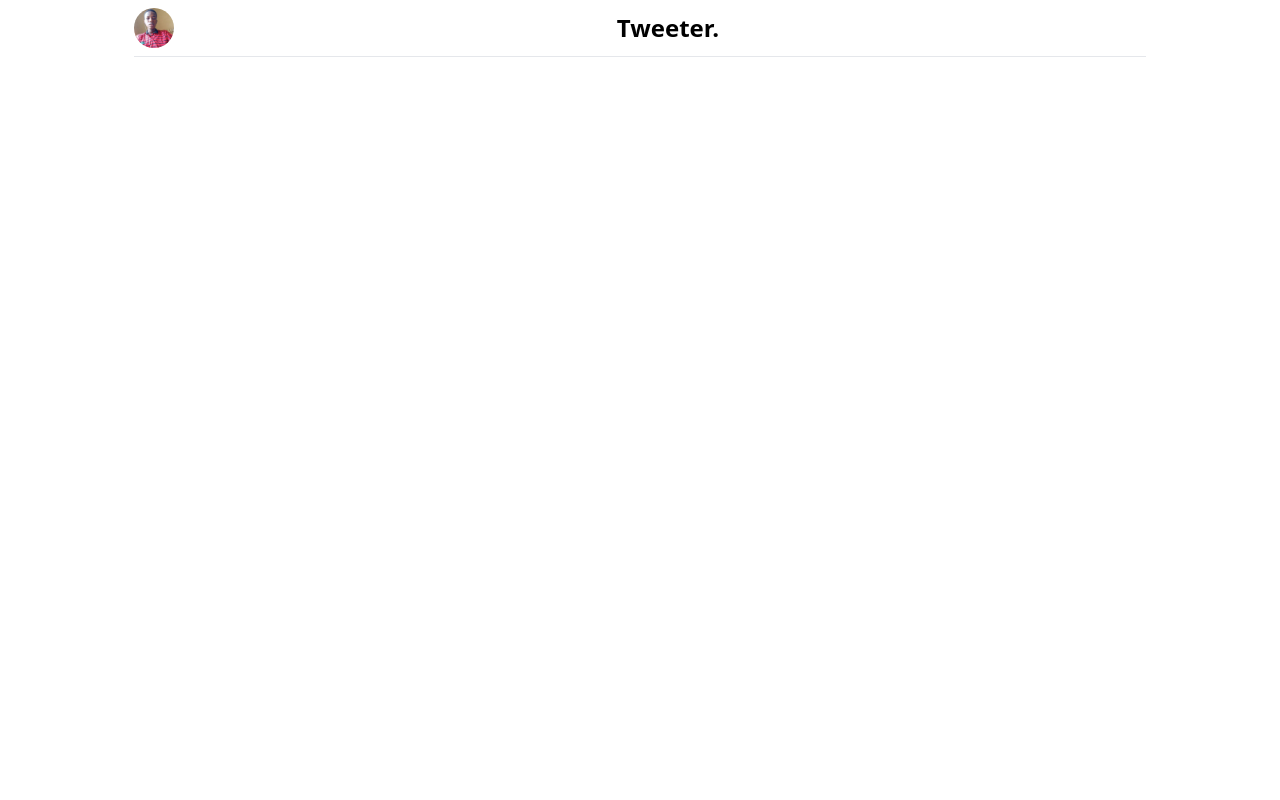
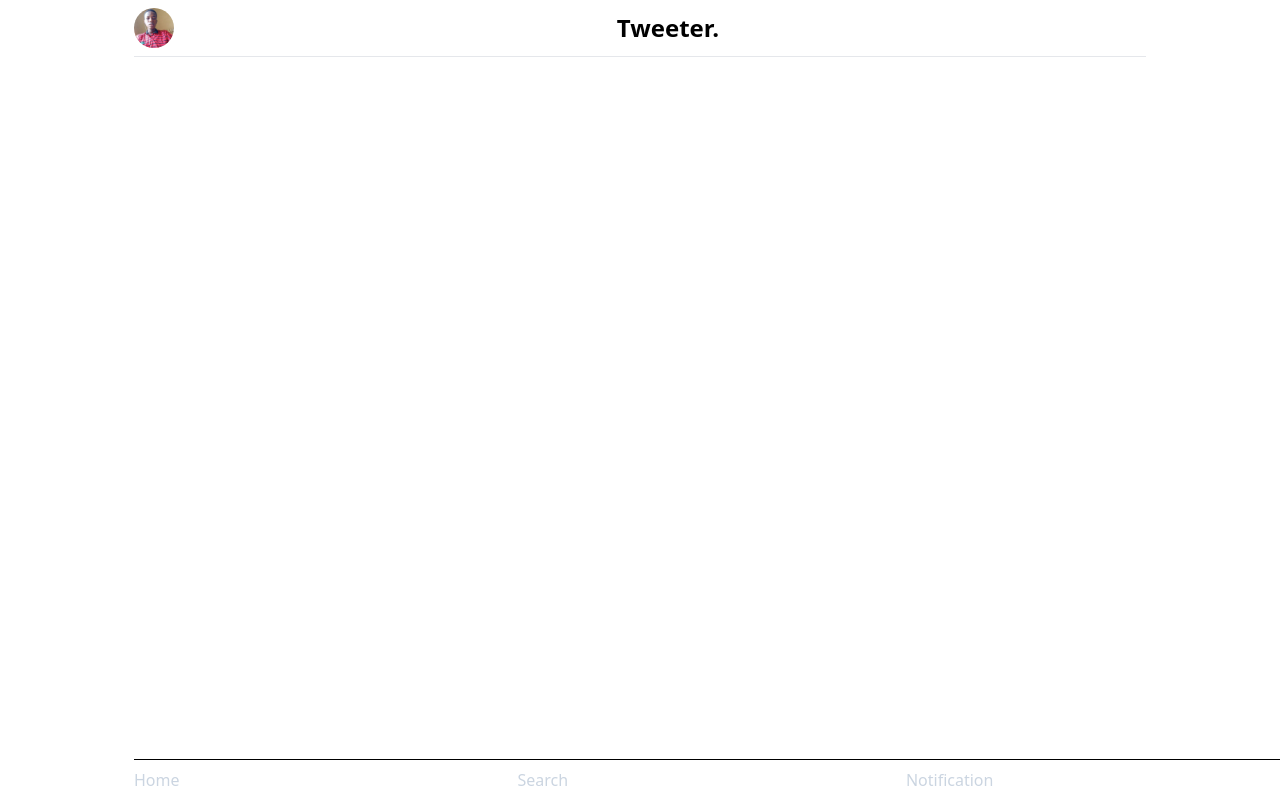
Before and after one commit to Ayothegod/twitter-clone, a React (Vite) app in the folder client/: page /home in a window 1280 px wide. Built offline with nearby package versions, Linux system fonts and the light colour scheme.

Commit message:
feat: got footer active working

```diff
--- /dev/null
+++ b/client/src/components/ui/Footer.jsx
@@ -0,0 +1,25 @@
+import { Link, useLocation } from "react-router-dom";
+
+export default function Footer() {
+  const location = useLocation();
+  const urlPathname = location.pathname.slice(1)
+  const links = [
+    { to: "home", icon: "Home" },
+    { to: "search", icon: "Search" },
+    { to: "notification", icon: "Notification" },
+    { to: "message", icon: "Message" },
+  ];
+
+  return (
+    <div className=" fixed bottom-0 w-full px-2 ">
+      <div className="border-t border-black flex justify-between  py-2">
+
+        {links.map((link, idx) => (
+          <Link to={`/${link.to}`} key={idx} className={`text-slate-300 ${urlPathname === link.to && "text-black" }`}>
+            {link.icon}
+          </Link>
+        ))}
+      </div>
+    </div>
+  );
+}
--- a/client/src/components/ui/Header.jsx
+++ b/client/src/components/ui/Header.jsx
@@ -8,7 +8,7 @@ export default function Header({
   message,
 }) {
   return (
-    <div className="border-b pb-2">
+    <div className="border-b pb-2 mx-2">
       {/* mobile */}
       <div className="flex items-center gap-4">
         <img
--- a/client/src/pages/Home.jsx
+++ b/client/src/pages/Home.jsx
@@ -2,12 +2,14 @@
 // put a redirect to auth, so a not-signed in user can never come to this page
 // font-sans bg-red-600 sm:bg-blue-600 md:bg-green-600 lg:bg-purple-600 xl:bg-slate-900 2xl:bg-pink-400
 
+import Footer from "../components/ui/Footer";
 import Header from "../components/ui/Header";
 
 export default function Home() {
   return (
-    <main className="container mx-auto px-2 py-2 font-sans">
+    <main className="container mx-auto py-2 font-sans relative">
       <Header homepage={true}/>
+      <Footer/>
     </main>
   )
 }
```
